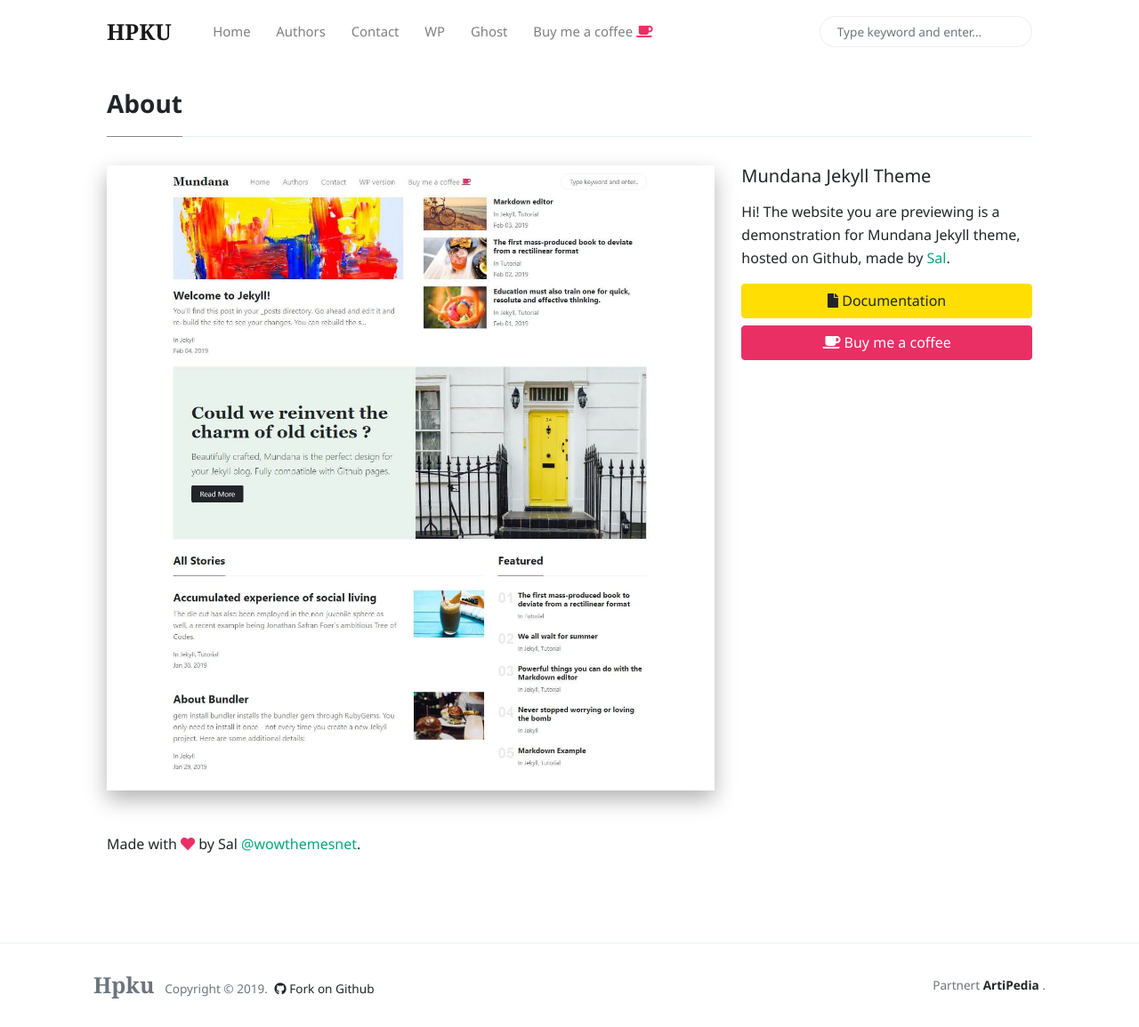
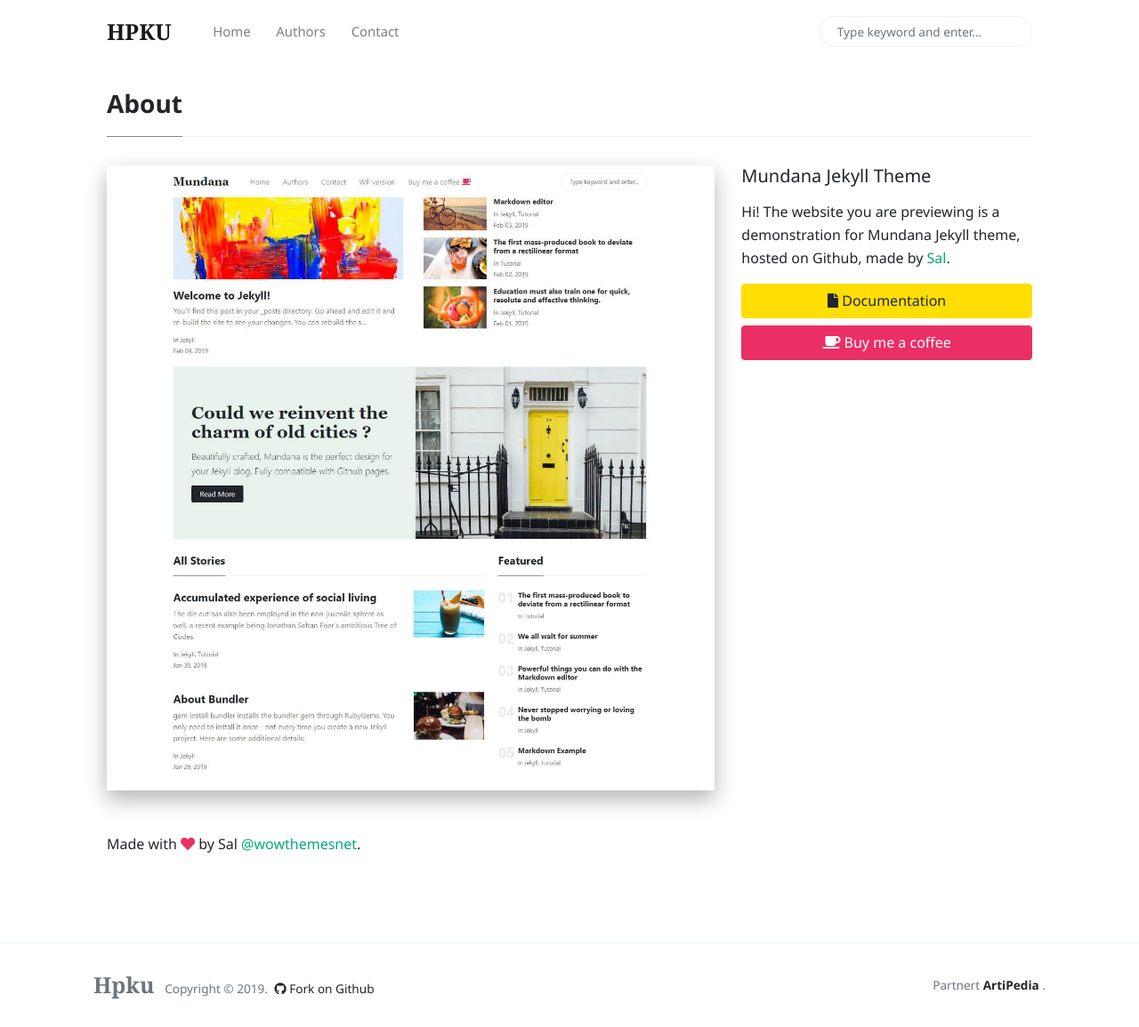
Before and after one commit to emmamery93/blog-1, a Jekyll site: the page built from _pages/about.md, in a window 1280 px wide and 1155 px high. Shown: the whole window at 89% size. Built offline with Jekyll 4.4.1, drawn with Linux system fonts in a browser that asks for light colours; nearby versions of some CDN libraries; comment, search, counter and statistics services are not loaded.

Commit message:
Update menu-header.html

```diff
--- a/_includes/menu-header.html
+++ b/_includes/menu-header.html
@@ -1,7 +1,7 @@
 <!--  Replace menu links here -->
 
 <li class="nav-item">
-<a class="nav-link" href="{{site.baseurl}}/index.html">Home</a>
+<a class="nav-link" href="/">Home</a>
 </li>
 <li class="nav-item">
 <a class="nav-link" href="{{site.baseurl}}/authors-list.html">Authors</a>
@@ -9,12 +9,3 @@
 <li class="nav-item">
 <a class="nav-link" href="{{site.baseurl}}/contact.html">Contact</a>
 </li>
-<li class="nav-item">
-<a target="_blank" class="nav-link" href="https://www.wowthemes.net/themes/mundana-wordpress/">WP</a>
-</li>
-<li class="nav-item">
-<a target="_blank" class="nav-link" href="https://www.wowthemes.net/themes/mundana-ghost/">Ghost</a>
-</li>
-<li class="nav-item">
-<a target="_blank" class="nav-link" href="https://www.wowthemes.net/donate/">Buy me a coffee <i class="fa fa-coffee text-danger"></i></a>
-</li>
```
